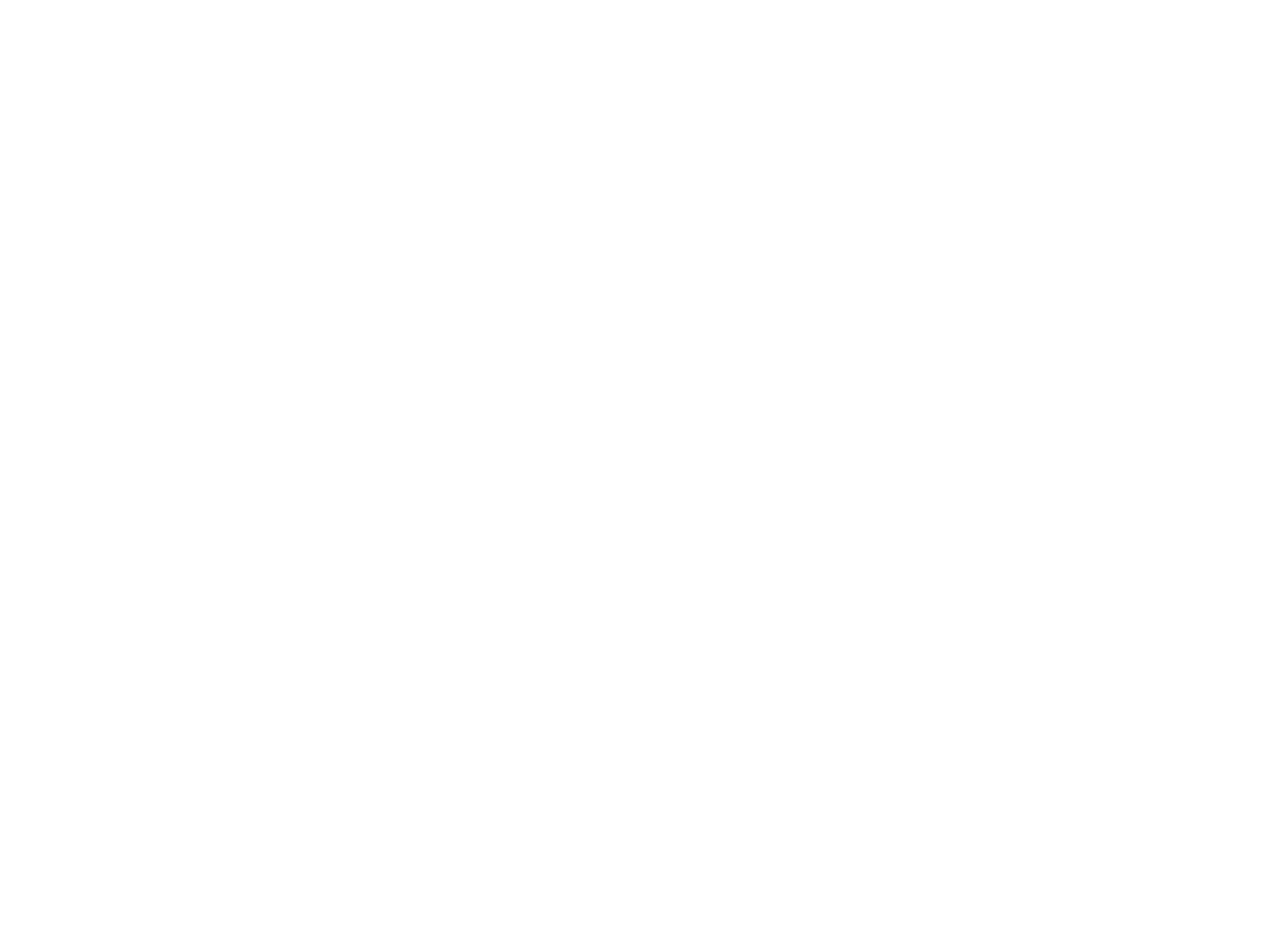
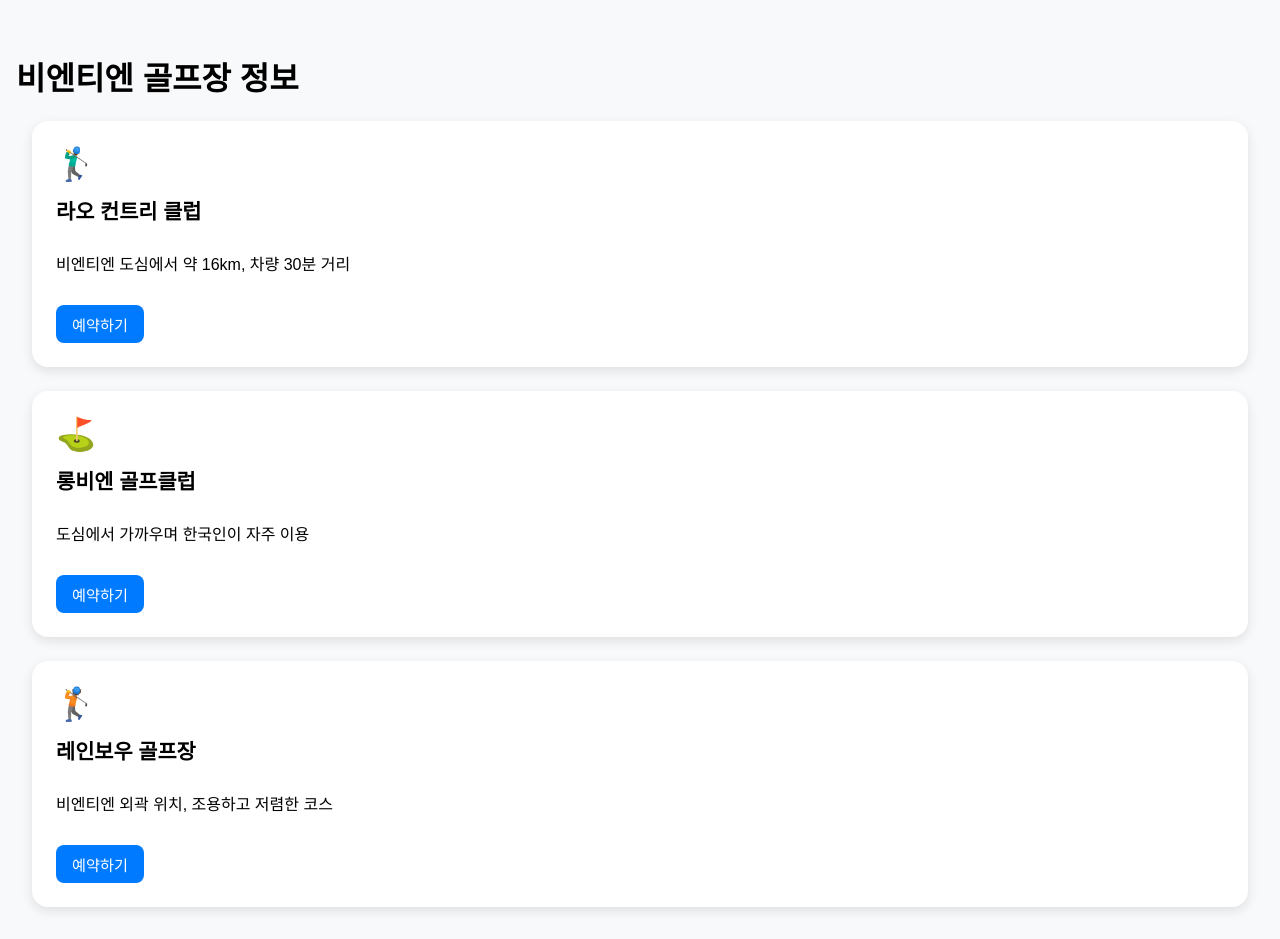
Before and after one commit to persiamandu/ohLaos, a plain HTML site: page golf.html in a window 1280 px wide. Before the commit the page ends 800 px from the top, so only its background shows below. Drawn offline with Linux system fonts and the light colour scheme; files that its build step writes are made by us from their sources.

Commit message:
Update golf.html

```diff
--- a/golf.html
+++ b/golf.html
@@ -6,6 +6,12 @@
   <title>라오스 골프장 정보</title>
   <link rel="stylesheet" href="./css/style.css" />
   <style>
+    body {
+      font-family: 'Arial', sans-serif;
+      background-color: #f8f9fa;
+      margin: 0;
+      padding: 2rem 1rem;
+    }
     .menu-grid {
       display: flex;
       flex-direction: column;
@@ -34,4 +40,41 @@
     }
     .reserve-button {
       align-self: flex-start;
-      padd
+      padding: 0.5rem 1rem;
+      background-color: #007bff;
+      color: white;
+      text-decoration: none;
+      border-radius: 8px;
+      font-size: 0.95rem;
+    }
+    .reserve-button:hover {
+      background-color: #0056b3;
+    }
+  </style>
+</head>
+<body>
+  <h1>비엔티엔 골프장 정보</h1>
+  <div class="menu-grid">
+    <div class="menu-card">
+      <div class="icon">🏌️‍♂️</div>
+      <div class="label">라오 컨트리 클럽</div>
+      <p>비엔티엔 도심에서 약 16km, 차량 30분 거리</p>
+      <a class="reserve-button" href="#">예약하기</a>
+    </div>
+
+    <div class="menu-card">
+      <div class="icon">⛳</div>
+      <div class="label">롱비엔 골프클럽</div>
+      <p>도심에서 가까우며 한국인이 자주 이용</p>
+      <a class="reserve-button" href="#">예약하기</a>
+    </div>
+
+    <div class="menu-card">
+      <div class="icon">🏌️</div>
+      <div class="label">레인보우 골프장</div>
+      <p>비엔티엔 외곽 위치, 조용하고 저렴한 코스</p>
+      <a class="reserve-button" href="#">예약하기</a>
+    </div>
+  </div>
+</body>
+</html>
```
